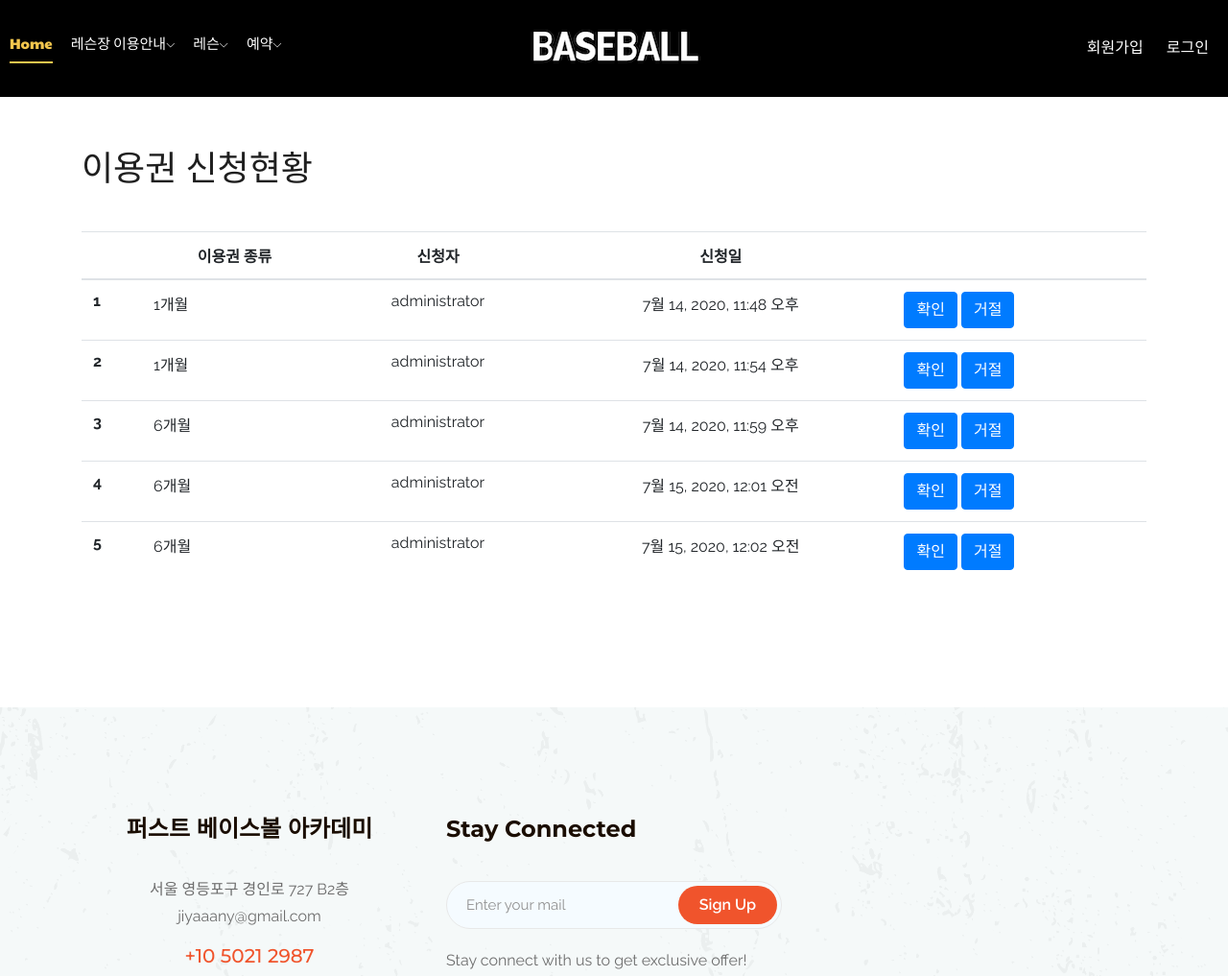
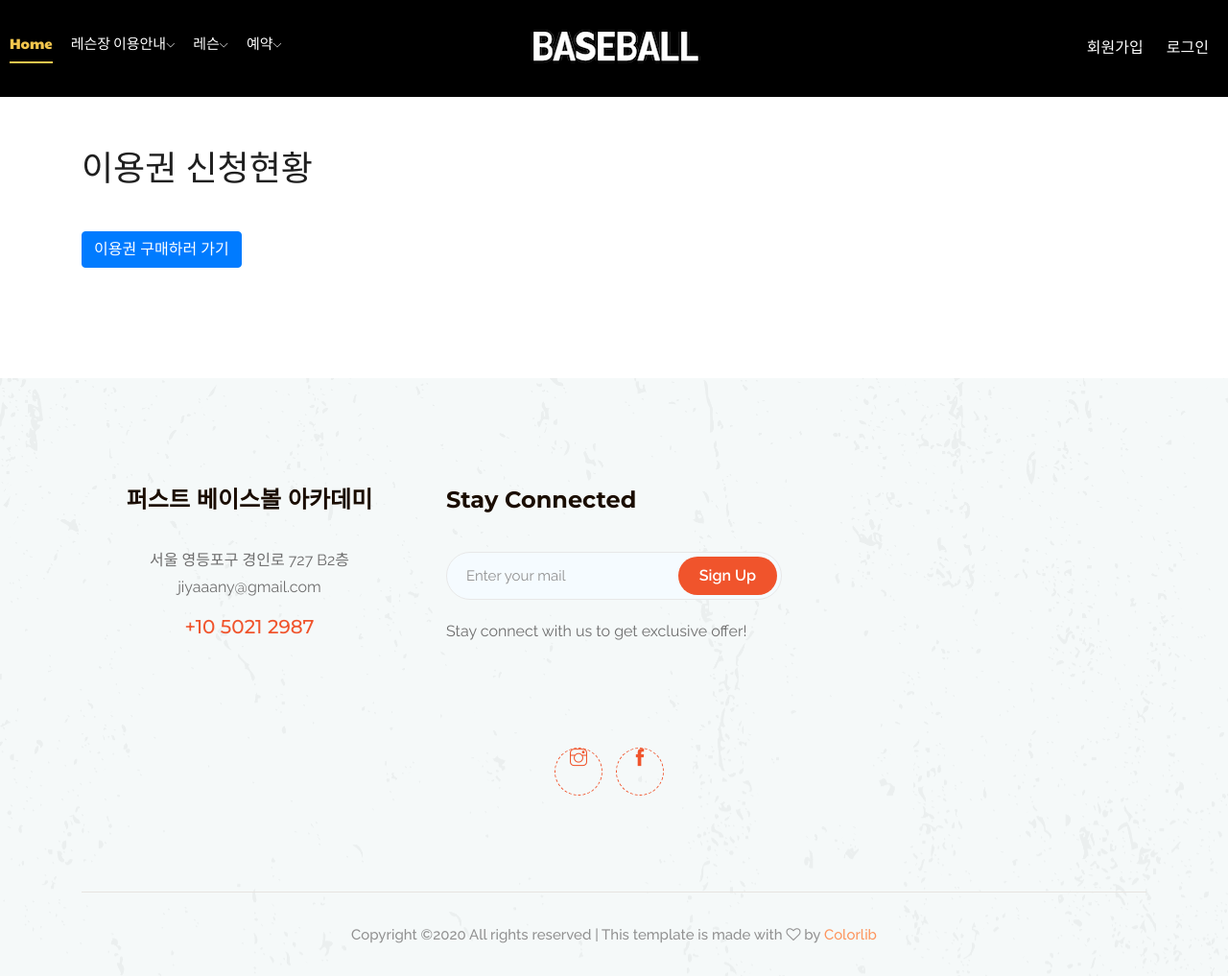
Before and after one commit to jiyaaany/BaseBallWebSite, a Django app: page /ticket/reject_ticket/8 in a window 1280 px wide. Shown: the top 1017 px of the page at 96% size. Run offline with Django 3.2, Linux system fonts and the light colour scheme; data comes from the database, SQL or seed files in the repository; both versions use the stored data as it was after the commit; some libraries are stand-ins or nearby versions.

Commit message:
이용권 신청과 수락, 거절 기능 구현

```diff
--- a/member/admin.py
+++ b/member/admin.py
@@ -4,6 +4,6 @@ from .models import Ticket
 # Register your models here.
 
 class TicketAdmin(admin.ModelAdmin):
-    list_display = ('pk', 'username', 'ticket_type', 'is_del', 'start_date', 'end_date', 'reg_date')
+    list_display = ('pk', 'username', 'ticket_type', 'is_show', 'is_del', 'start_date', 'end_date', 'reg_date')
 
 admin.site.register(Ticket, TicketAdmin)
--- a/member/models.py
+++ b/member/models.py
@@ -6,6 +6,7 @@ from django.utils import timezone
 class Ticket(models.Model):
     username = models.CharField(max_length=50, null=True)
     ticket_type = models.CharField(max_length=100)
+    is_show = models.BooleanField(default=True)
     is_del = models.BooleanField(default=False)
     ticket_cnt = models.IntegerField(default=0)
     start_date = models.DateTimeField(null=True, blank=True)
--- a/member/templates/ask_ticket.html
+++ b/member/templates/ask_ticket.html
@@ -71,6 +71,7 @@
                 </tbody>
               </table>
             {% endif %}
+            <a href="{% url 'member:buy_ticket' %}"><button class="btn btn-primary">이용권 구매하러 가기</button></a>
         </div>
     </div>
     {% endblock %}
--- a/member/templates/request_success.html
+++ b/member/templates/request_success.html
@@ -30,7 +30,10 @@
         <div class="container">
             <h3>이용권 구매 신청이 되었습니다.</h3> <br>
             <h5>관리자가 수락 후 이용권을 사용하실 수 있습니다. <br></h5>
-            관리자 : <strong>010-5021-2987</strong>
+            관리자 : <strong>010-5021-2987</strong> <br>
+            {% if user.is_superuser %}
+                <a href="{% url 'member:ask_ticket' %}"><button class="btn btn-primary">이용권 신청내역</button></a>
+            {% endif %}
         </div>
     </div>
     {% endblock %}
--- a/member/views.py
+++ b/member/views.py
@@ -25,6 +25,6 @@ def request_ticket(request):
     return render(request, 'request_success.html')
 
 def ask_ticket(request):
-    tickets = Ticket.objects.filter(is_del=False)
+    tickets = Ticket.objects.filter(is_del=False, is_show=True)
     context = {'tickets' : tickets}
     return render(request, 'ask_ticket.html', context)
--- a/ticket/views.py
+++ b/ticket/views.py
@@ -1,23 +1,27 @@
 from django.shortcuts import render
 from member.models import Ticket
-import datetime
+from datetime import datetime
 from dateutil.relativedelta import relativedelta
 
 # Create your views here.
 def accept_ticket(request, ticket_id):
     ticket = Ticket.objects.get(pk=ticket_id)
-    ticket.start_date = datetime.date.now()
+    ticket.start_date = datetime.now()
 
     if ticket.ticket_type == 'month1' or ticket.ticket_type == 'coupon4' or ticket.ticket_type == 'coupon8':
-        ticket.end_date = datetime.date.now() + relativedelta(months=1)
+        ticket.end_date = datetime.now() + relativedelta(months=1)
     elif ticket.ticket_type == 'month3':
-        ticket.end_date = datetime.date.now() + relativedelta(months=3)
+        ticket.end_date = datetime.now() + relativedelta(months=3)
     elif ticket.ticket_type == 'month6':
-        ticket.end_date = datetime.date.now() + relativedelta(months=6)
+        ticket.end_date = datetime.now() + relativedelta(months=6)
     elif ticket.ticket_type == 'coupon20':
-        ticket.end_date = datetime.date.now() + relativedelta(months=4)
+        ticket.end_date = datetime.now() + relativedelta(months=4)
 
-    tickets = Ticket.objects.all()
+    ticket.is_show = False
+
+    ticket.save()
+
+    tickets = Ticket.objects.filter(is_del=False, is_show=True)
     context = {'tickets' : tickets}
     return render(request, 'ask_ticket.html', context)
 
@@ -26,6 +30,6 @@ def reject_ticket(request, ticket_id):
     ticket.is_del = True
     ticket.save()
 
-    tickets = Ticket.objects.filter(is_del=False)
+    tickets = Ticket.objects.filter(is_del=False, is_show=True)
     context = {'tickets' : tickets}
     return render(request, 'ask_ticket.html', context)
```
Also changed, not shown: db.sqlite3, member/migrations/0008_ticket_is_show.py (added), member/migrations/0009_auto_20200714_2355.py (added).
